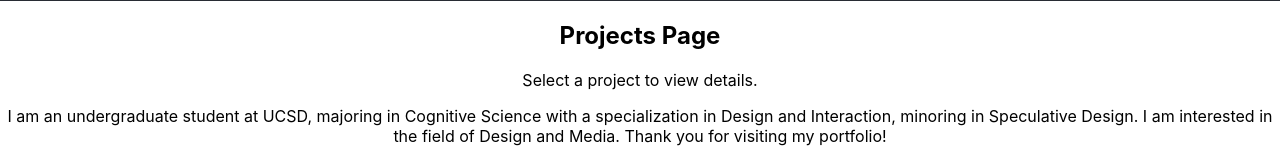
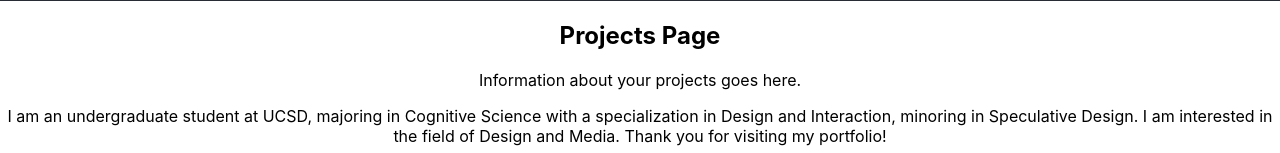
Before and after one commit to nicolecheng7603/COGS125, a React (Create React App) app: page /projects in a window 1280 px wide. Shown: the part 799-952 px from the top of the page. Built offline with nearby package versions, Linux system fonts and the light colour scheme.

Commit message:
Update Projects.js

```diff
--- a/src/Projects.js
+++ b/src/Projects.js
@@ -1,13 +1,10 @@
 import React from 'react';
-import { useParams } from 'react-router-dom';
 
 function Projects() {
-  const { id } = useParams(); // Extract the project ID from the URL
-
   return (
     <div>
       <h2>Projects Page</h2>
-      {id ? <p>Showing details for project: {id}</p> : <p>Select a project to view details.</p>}
+      <p>Information about your projects goes here.</p>
     </div>
   );
 }
```
